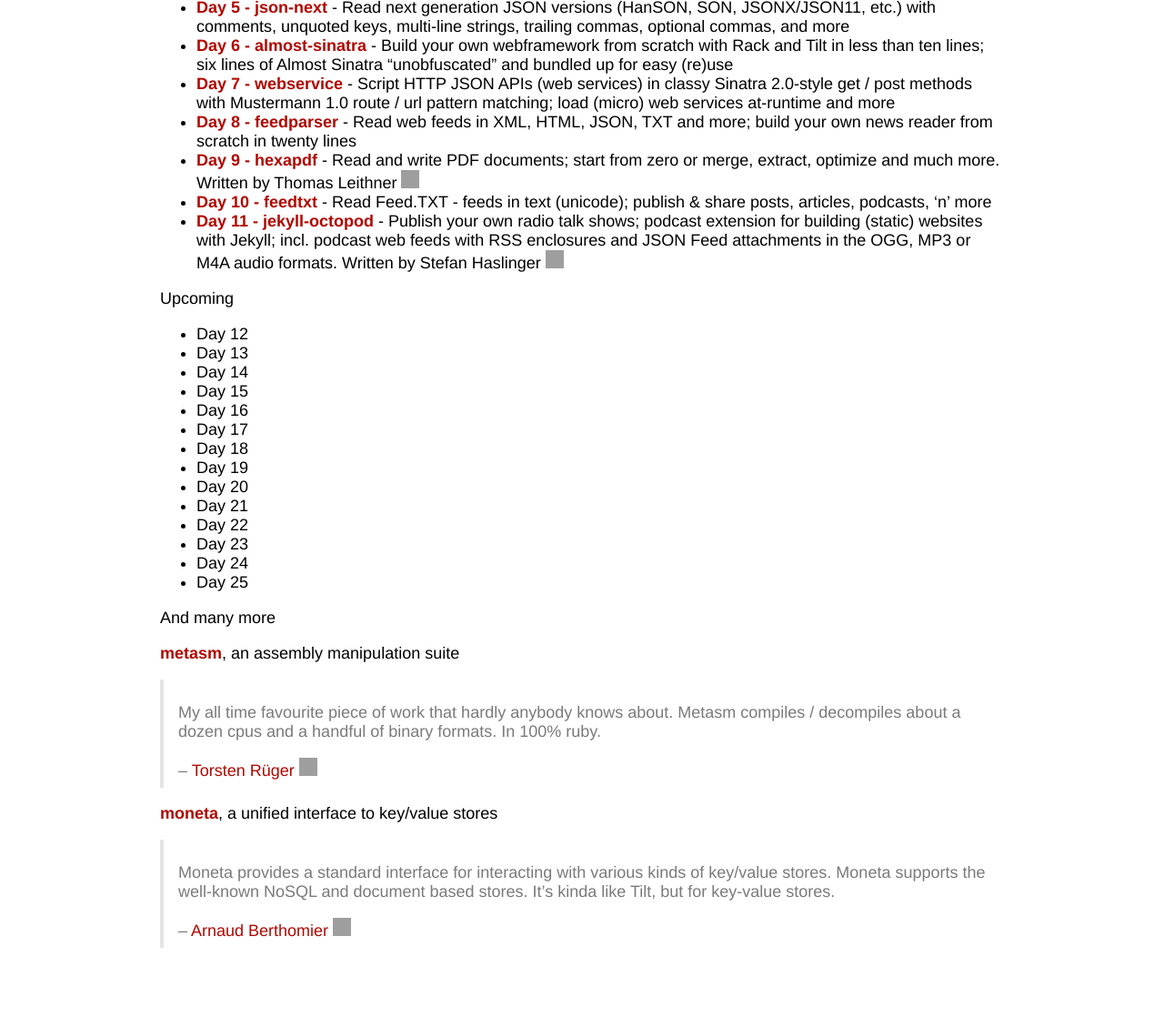
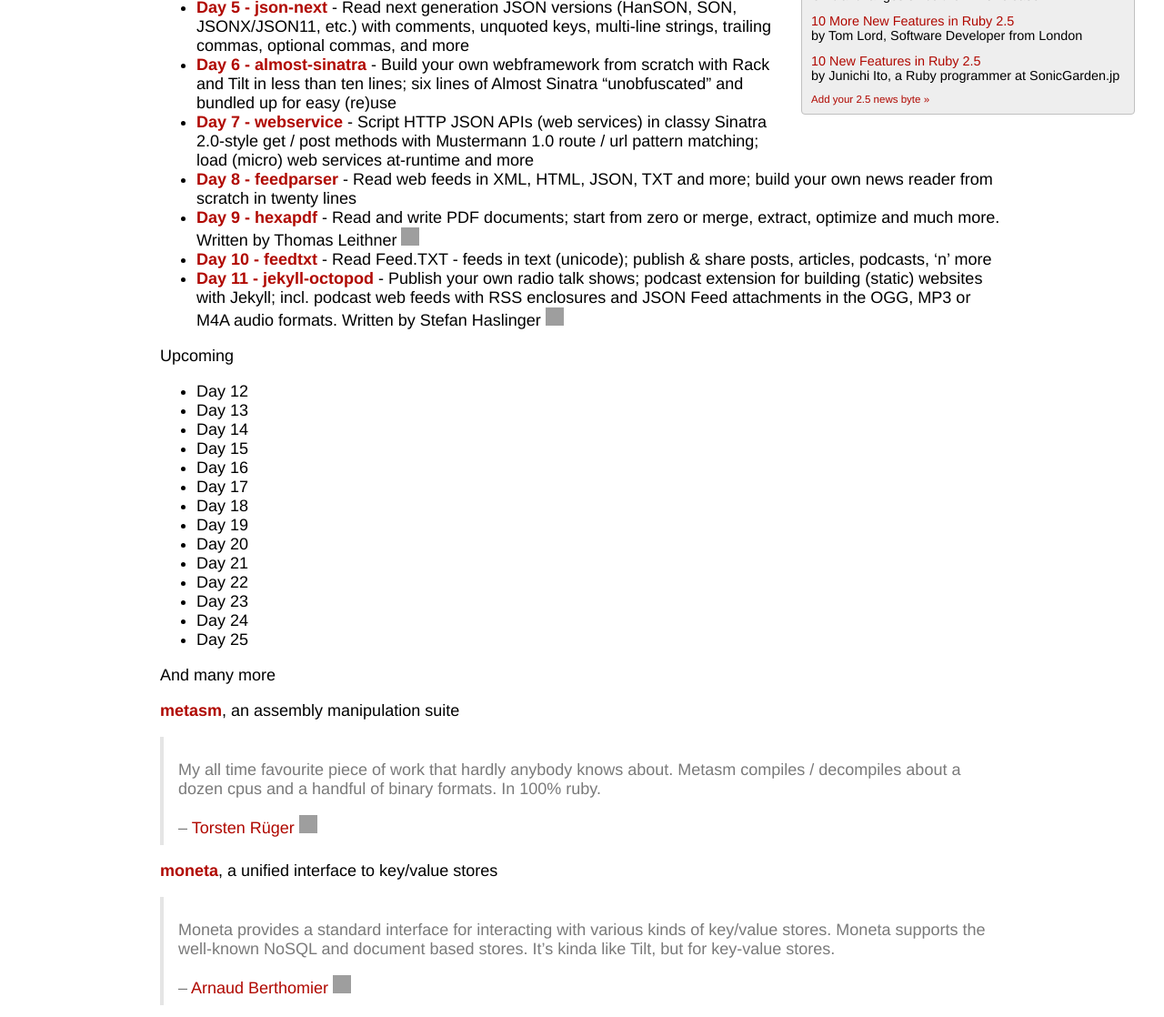
Before and after one commit to wongatron/calendar, a Jekyll site: the page built from README.md, in a window 1280 px wide. Shown: the part 320-1438 px from the top of the page at 91% size. Built offline with Jekyll 4.4.1, drawn with Linux system fonts in a browser that asks for light colours; our own code applies the rules of GitHub Pages for plain Markdown files; before the commit the page ends 1375 px from its top, so only the background shows below that; some of the changed text lies outside the part shown; grey boxes are pictures that could not be loaded.

Commit message:
add ruby 2.5 news

```diff
--- a/_includes/broadcasts.html
+++ b/_includes/broadcasts.html
@@ -30,7 +30,29 @@
       Upcoming this summer in Vienna, Austria
     </div>
     <div style="padding: 6px; font-size: 80%;">
-      <a href="https://github.com/planetruby/advent2017/blob/master/_includes/broadcasts.html">Add your event or news byte »</a>
+      <a href="https://github.com/planetruby/advent2017/blob/master/_includes/broadcasts.html">Add your event news byte »</a>
     </div>
   </div>
+
+  <div style="text-align: center;">
+    <b>Ruby 2.5 Upcoming - Dec 25th, 2018 - What's News?</b>
+  </div>
+  <div>
+    <div style="padding: 6px;">
+      <a href="https://docs.ruby-lang.org/en/trunk/NEWS.html">Ruby 2.5.0 Changes</a><br>
+      Official changes since the 2.4.0 release
+    </div>
+    <div style="padding: 6px;">
+      <a href="https://tom-lord.github.io/10-More-New-Features-In-Ruby-2.5/">10 More New Features in Ruby 2.5</a><br>
+      by Tom Lord, Software Developer from London
+    </div>
+    <div style="padding: 6px;">
+      <a href="https://tom-lord.github.io/10-More-New-Features-In-Ruby-2.5/">10 New Features in Ruby 2.5</a><br>
+      by Junichi Ito, a Ruby programmer at SonicGarden.jp
+    </div>
+    <div style="padding: 6px; font-size: 80%;">
+      <a href="https://github.com/planetruby/advent2017/blob/master/_includes/broadcasts.html">Add your 2.5 news byte »</a>
+    </div>
+  </div>
+
 </div>
```
Also changed, not shown: other parts of _includes/broadcasts.html (+1 -1 lines).
